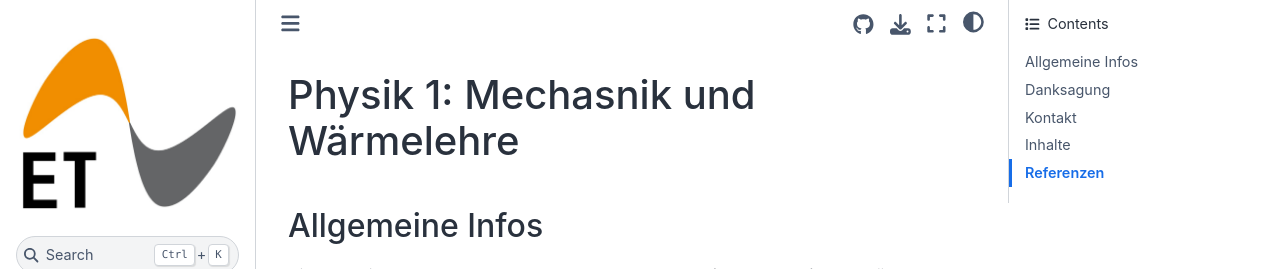
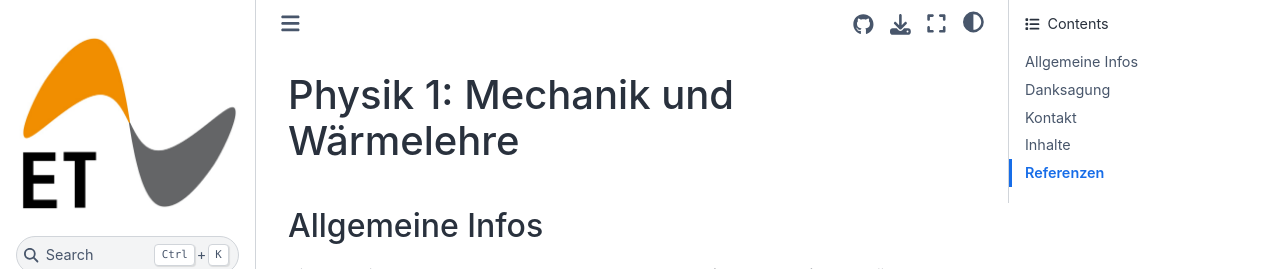
Before and after one commit to EUPhysik/LecturePhysicsOne, a Jupyter Book: the page built from intro.md, in a window 1280 px wide and 900 px high. Shown: the top 269 px of the window. Built offline with Jupyter Book 1.0.4 settings and Sphinx 7.4.7 and the Sphinx Book theme 1.1.4, drawn with Linux system fonts in a browser that asks for light colours; cross-references to code outside the pages are shown as plain code.

Commit message:
title corrected

```diff
--- a/intro.md
+++ b/intro.md
@@ -1,4 +1,4 @@
-# Physik 1: Mechasnik und Wärmelehre
+# Physik 1: Mechanik und Wärmelehre
 
 ## Allgemeine Infos
 
```
